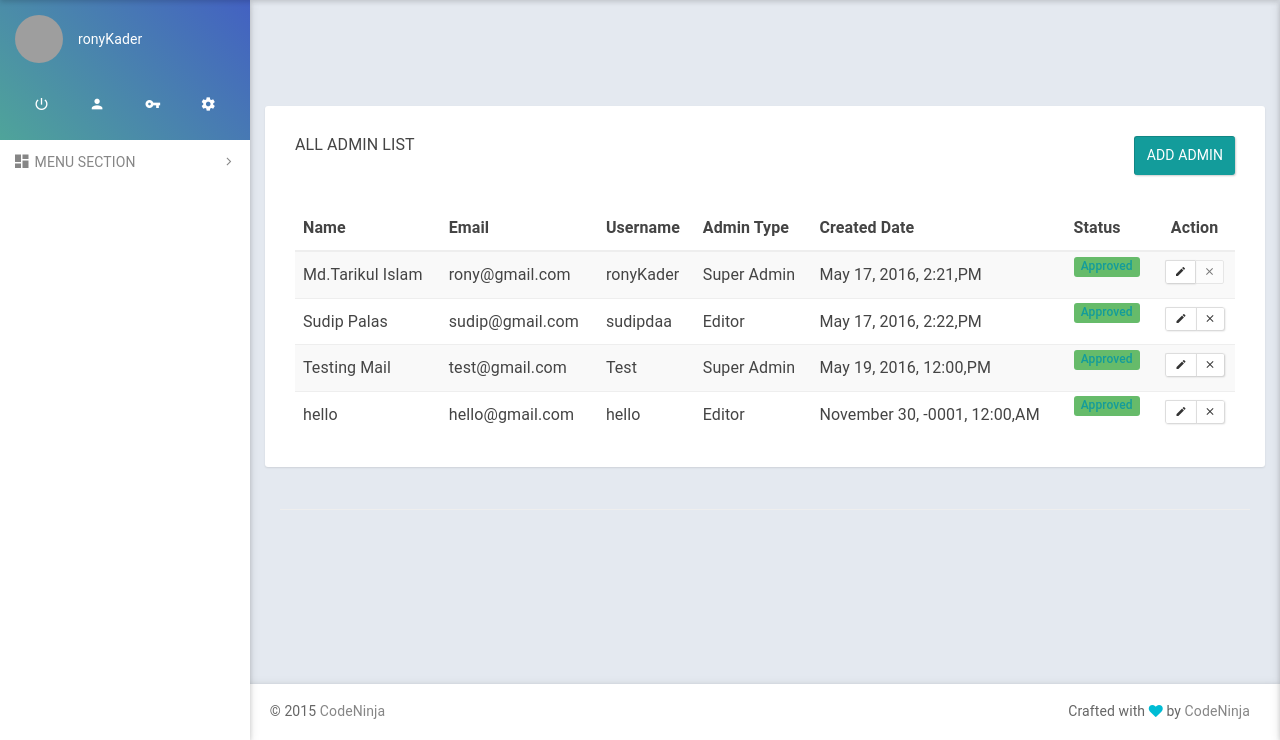
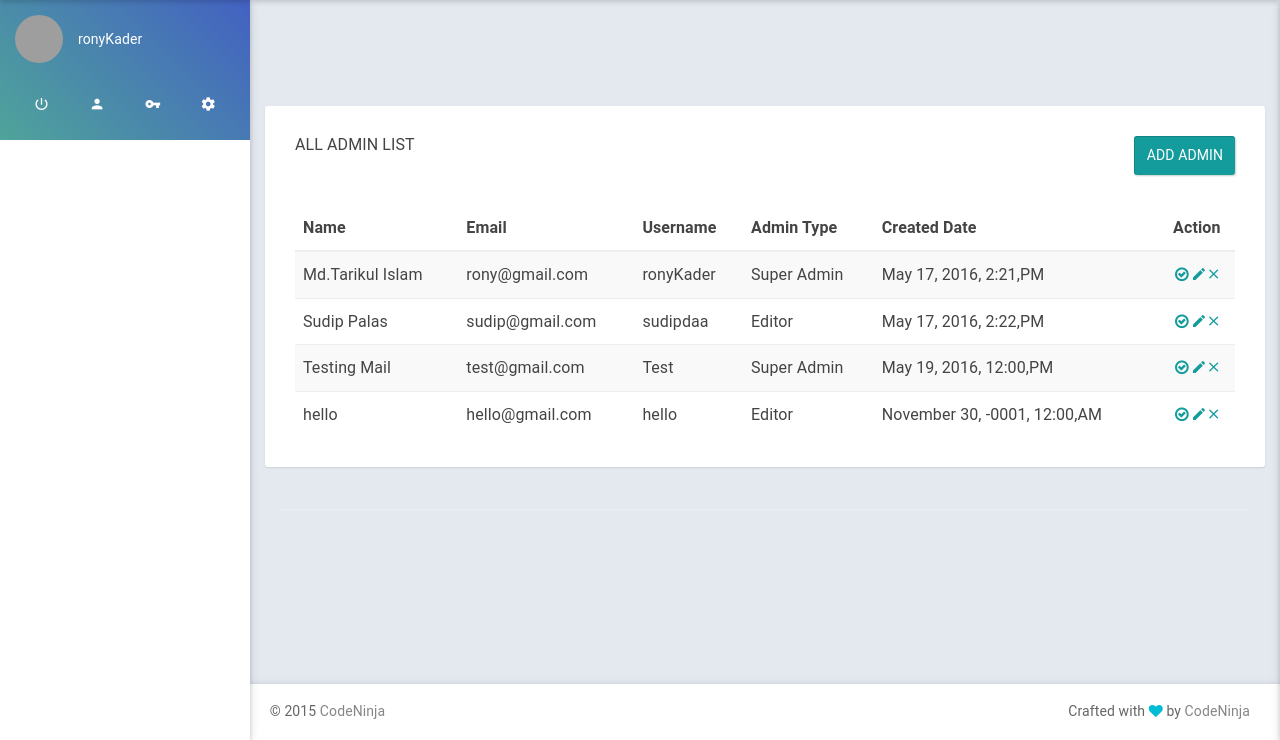
Before and after one commit to RonyKader/pos, a CodeIgniter app: page /pos/index.php/auth/adminlist in a window 1280 px wide. Shown: the part 60-800 px from the top of the page. Run offline with CodeIgniter, Linux system fonts and the light colour scheme; a user stored in the database is signed in; data comes from the database, SQL or seed files in the repository; some libraries are stand-ins or nearby versions; grey boxes are pictures that could not be loaded.

Commit message:
sqlUpdated

```diff
--- a/application/config/database.php
+++ b/application/config/database.php
@@ -77,7 +77,7 @@
 	'dsn'	=> '',
 	'hostname' => 'localhost',
 	'username' => 'root',
-	'password' => 'srs12345',
+	'password' => '9666',
 	'database' => 'possystem',
 	'dbdriver' => 'mysqli',
 	'dbprefix' => '',
--- a/application/controllers/Auth.php
+++ b/application/controllers/Auth.php
@@ -67,12 +67,15 @@
 		$this->load->model( 'auth_model' );
 		$data['nav'] = 'nav';
 		$data['navData'] = $this->auth_model->nav_data();
+
 		$data['registration_page'] = 'registration_form';
 		$this->load->view( 'layouts/main',$data );
 	}
 
 	public function create_admin()
 	{
+		echo "<pre>";
+		// print_r( $_POST ); exit();
 
 		$this->form_validation->set_rules( 'name', 'Name', 'trim|required|min_length[3]|max_length[22]' );
 		$this->form_validation->set_rules( 'email', 'Email', 'trim|required|min_length[5]|max_length[32]|is_unique[admin.email]' );
--- a/application/models/Auth_model.php
+++ b/application/models/Auth_model.php
@@ -42,15 +42,8 @@
 			$account_type = $this->input->post( 'account_type' );
 			$password = md5($this->input->post( 'password' ));
 			$creator = $this->session->userdata( 'logininfo' );
-			$permission_set = $this->input->post('permission' );
-
-				$permission = "";
-				foreach ( $permission_set as $key => $value) {
-				$permission .= $value. ", ";
-				}
-
-			$permission_value = (string)$permission;
-			$permission_code = rtrim( $permission_value, ', ');
+			$menu_id = $this->input->post('menu_id' );
+			$permission = $this->input->post('permission' );
 
 			$created_by = $creator['id'];
 			$created_time = date( 'Y-m-d H:i:s');
@@ -63,7 +56,8 @@
 				'account_type' => $account_type,
 				'created_by' => $created_by,
 				'created_time' => $created_time,
-				'permission' => $permission_code
+				'menu_id' => implode(',',$menu_id),
+				'permission' => json_encode($permission)
 				);
             $data = $this->security->xss_clean($data);
 			$result = $this->db->insert( 'admin',$data );
@@ -85,21 +79,18 @@
 
 		public function nav_data()
 		{
+			$id = $this->session->userdata( 'logininfo' );
+			$get_permission = explode(",",$id['permission']);
 
-			$id = $this->session->userdata( 'logininfo' );
-			$get_permission = explode( ",", $id['permission'] );
 
+			$this->db->select('A.id,A.menu_name, A.menu_link, B.sub_menu_name, B.sub_menu_link, B.sub_menu_sorting');
 			if ( $id['account_type'] != 1 ) {
-				$this->db->where_in( 'id', $get_permission );
-				$this->db->where( array( 'status' => 2 ) );
-				$query = $this->db->get( 'admin_menu' );
-				return $query->result();
-			}else{
-
-				$this->db->where( array( 'status' => 2 ) );
-				$query = $this->db->get( 'admin_menu' );
-				return $query->result();
+				$this->db->where_in( 'A.id', $get_permission );
 			}
+			$this->db->where( array( 'A.status' => 2, 'A.menu_parent' => 0 ) );
+			$this->db->join("(SELECT menu_parent,GROUP_CONCAT(menu_name SEPARATOR ',') AS sub_menu_name, GROUP_CONCAT(menu_link SEPARATOR ',') AS sub_menu_link, GROUP_CONCAT(menu_sorting SEPARATOR ',') AS sub_menu_sorting FROM admin_menu GROUP BY menu_parent)B",'A.id=B.menu_parent','left');
+			$query = $this->db->get( 'admin_menu AS A' );
+			return $query->result();
 
 		}
 
@@ -115,7 +106,7 @@
 		}
 
 		public function admin_access(){
-			$id = $his->session->userdata( 'logininfo' );
+			$id = $this->session->userdata( 'logininfo' );
 			$get_permission = explode( ",", $id['permission']);
 
 			if ( $id['account_type'] != 1 ) {
--- a/application/views/adminlist.php
+++ b/application/views/adminlist.php
@@ -37,7 +37,6 @@
                             <th>Username</th>
                             <th>Admin Type</th>
                             <th>Created Date</th>
-                            <th>Status</th>
                             <th class="td-center">Action</th>
                         </tr>
                         </thead>
@@ -75,26 +74,26 @@
                                 ?>
 
                                 </td>
+                                <td class="td-center">
+                                    <div class="btn-toolbar" role="toolbar">
+                                        <div class="btn-group" role="group">
 
                                     <?php
                                         if ( $admininfo->status == 2 )
                                         { ?>
-                                            <td><label class="label label-success"><a href="<?php echo base_url();?>/auth/approve?id=<?php echo $admininfo->id;?>&status=<?php echo $admininfo->status;?>">Approved</a></label></td>
+                                           <a href="<?php echo base_url();?>/auth/approve?id=<?php echo $admininfo->id;?>&status=<?php echo $admininfo->status;?>"><i class="fa fa-check-circle-o" aria-hidden="true"></i></a>
 
                                         <?php }else{ ?>
-                                            <td> <label class="label label-warning"><a href="<?php echo base_url();?>/auth/approve?id=<?php echo $admininfo->id;?>&status=<?php echo $admininfo->status;?>">Pending</a></label></td>
+                                        <a href="<?php echo base_url();?>/auth/approve?id=<?php echo $admininfo->id;?>&status=<?php echo $admininfo->status;?>"><i class="fa fa-ban" aria-hidden="true"></i></a>
                                         <?php }
 
                                     ?>
-                                <td class="td-center">
-                                    <div class="btn-toolbar" role="toolbar">
-                                        <div class="btn-group" role="group">
-                                            <a href="<?php echo base_url();?>auth/edit_admin/<?php echo $admininfo->id;?>" class="btn btn-default btn-sm m-user-edit"><i class="zmdi zmdi-edit"></i></a>
+                                            <a href="<?php echo base_url();?>auth/edit_admin/<?php echo $admininfo->id;?>"><i class="zmdi zmdi-edit"></i></a>
                                       <?php $currentuser =  $this->session->userdata( 'logininfo' );?>
                                        <?php if( $currentuser['username'] != $admininfo->username ) :?>
-                                            <a href="<?php echo base_url();?>auth/delete_admin/<?php echo $admininfo->id;?>" class="btn btn-default btn-sm m-user-delete"><i class="zmdi zmdi-close"></i></a>
+                                            <a href="<?php echo base_url();?>auth/delete_admin/<?php echo $admininfo->id;?>"><i class="zmdi zmdi-close"></i></a>
                                         <?php else: ?>
-                                            <a href="javascript:void(0);" class="btn btn-default btn-sm disabled"><i class="zmdi zmdi-close"></i></a>
+                                            <a href="javascript:void(0);" class="disabled"><i class="zmdi zmdi-close"></i></a>
                                        <?php endif;?>
                                         </div>
                                     </div>
--- a/application/views/nav.php
+++ b/application/views/nav.php
@@ -37,24 +37,40 @@
             </div>
         </div>
         <ul class="list-accordion">
+        <?php
+       if ( $navData ) {
+            foreach ( $navData as $menu ) {
+            ?>
             <li>
-                <a href="#"><i class="zmdi zmdi-view-dashboard"></i><span class="list-label">MENU SECTION</span></a>
+                <a href="<?php echo base_url() . $menu->menu_link;?>"><i class="zmdi zmdi-view-dashboard"></i><span class="list-label"><?php echo $menu->menu_name;?></span></a>
+
+                <?php
+                if($menu->sub_menu_name!=''){
+                ?>
                 <ul>
                 <?php
-                   if ( $navData ) {
-                        foreach ( $navData as $menu ) {
-                        ?>
-                        <li>
-                            <a href="<?php echo base_url() . $menu->menu_link;?>"><?php echo $menu->menu_name;?></a>
-                        </li>
+                $sub_menu_sorting = explode(',',$menu->sub_menu_sorting);
+                $sub_menu_name = explode(',',$menu->sub_menu_name);
+                $sub_menu_link = explode(',',$menu->sub_menu_link);
+                asort($sub_menu_sorting);
+                foreach ($sub_menu_sorting as $key => $value) {
+                ?>
+                    <li>
+                        <a href="<?php echo base_url() . $sub_menu_link[$key];?>"><?php echo $sub_menu_name[$key];?></a>
+                    </li>
+                <?php
+                }
+                ?>
+                </ul>
+                <?php
+                }
+                ?>
 
-                     <?php }
-
-}
-                 ?>
-
-                </ul>
             </li>
+            <?php
+            }
+            }
+            ?>
 <!--             <li class="list-title">Forms</li>
             <li>
                 <a href="#"><i class="zmdi zmdi-view-web"></i><span class="list-label">From Elements</span></a>
```
Also changed, not shown: application/views/registration_form.php (+6 -6 lines), 1 other file.
